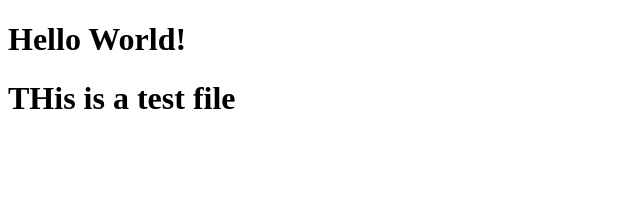
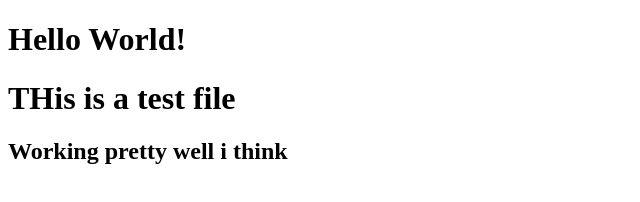
Before and after one commit to m-hisham08/testRepo, a plain HTML site: page index.html in a window 1280 px wide. Shown: the whole page, without its empty margins (0-640 px from the left). Drawn offline with Linux system fonts and the light colour scheme.

Commit message:
pre-final commit

```diff
--- a/index.html
+++ b/index.html
@@ -8,5 +8,6 @@
 <body>
     <h1>Hello World!</h1>
     <h1>THis is a test file</h1>
+    <h2>Working pretty well i think</h2>
 </body>
 </html>
```
